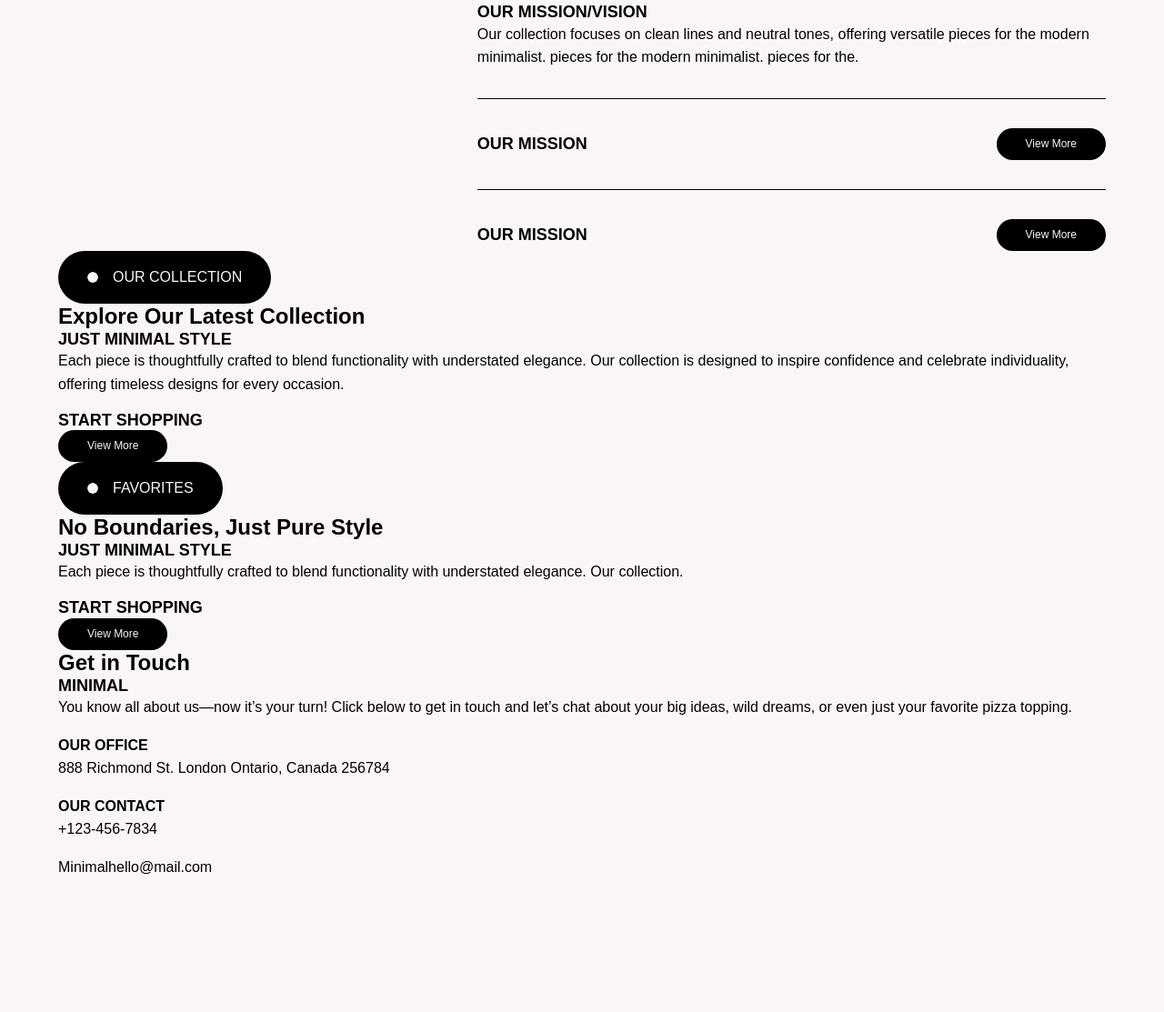
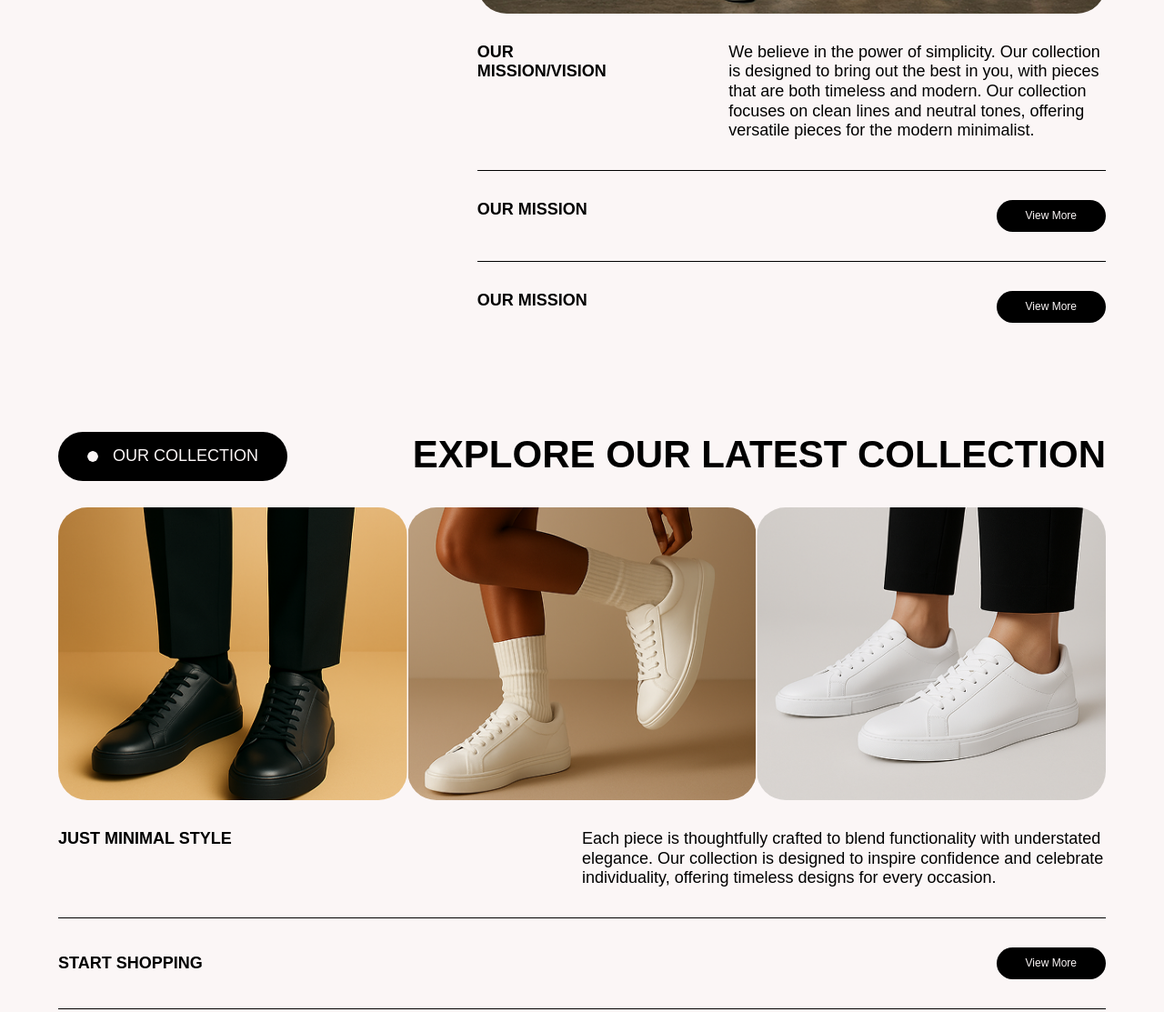
Before and after one commit to Okutepa/minimal-collection, a plain HTML site: page index.html in a window 1280 px wide. Shown: the part 1390-2503 px from the top of the page at 91% size. Before the commit the page ends 2373 px from the top, so only its background shows below. Drawn offline with Linux system fonts and the light colour scheme.

Commit message:
Styled the homepage, fixed correct typopraphy and margins

```diff
--- a/index.html
+++ b/index.html
@@ -62,22 +62,22 @@
             <div class="about-text">
                 <h2>Celebrate Simplicity, Embrace Timeless Style</h2>
                 <img src="images/about-img.png" alt="">
-                <p>
-                    We believe in the power of simplicity. Our collection is designed to bring out the best in you, with
-                    pieces that are both timeless and modern.
-                </p>
 
-                <div>
+
+                <div class="values" id="mission">
                     <h3>OUR MISSION/VISION</h3>
                     <p>
-                        Our collection focuses on clean lines and neutral tones, offering versatile pieces for the
-                        modern minimalist. pieces for the modern minimalist. pieces for the.
+                        We believe in the power of simplicity. Our collection is designed to bring out the best in you,
+                        with
+                        pieces that are both timeless and modern. Our collection focuses on clean lines and neutral
+                        tones, offering versatile pieces for the
+                        modern minimalist.
                     </p>
                 </div>
 
                 <div class="divisor"></div>
 
-                <div class="values mission">
+                <div class="values">
                     <h3>OUR MISSION</h3>
                     <div class="button">
                         <a href="#">View More</a>
@@ -95,33 +95,33 @@
             </div>
         </section>
 
-        <section>
-            <div class="collection-heading">
+        <section class="collection">
+            <div class="shop-heading">
                 <div class="tag">
                     <img src="images/dot.svg" alt="">
                     <p>OUR COLLECTION</p>
                 </div>
 
-                <div class="collection">
+                <div>
                     <h2>Explore Our Latest Collection</h2>
                 </div>
             </div>
 
 
-            <div class="collection-items">
-                <div class="collection-item">
-                    <img src="images/collection1.jpg" alt="">
+            <div class="items-con">
+                <div class="tem">
+                    <img src="images/collection-1.png" alt="">
                 </div>
-                <div class="collection-item">
-                    <img src="images/collection1.jpg" alt="">
+                <div class="item">
+                    <img src="images/collection-2.png" alt="">
                 </div>
-                <div class="collection-item">
-                    <img src="images/collection1.jpg" alt="">
+                <div class="item">
+                    <img src="images/collection-3.png" alt="">
                 </div>
             </div>
 
-            <div class="collection-text">
-                <div class="collection-cta">
+            <div>
+                <div class="support-text">
                     <h3>JUST MINIMAL STYLE</h3>
                     <p>
                         Each piece is thoughtfully crafted to blend functionality with understated elegance. Our
@@ -131,17 +131,22 @@
                         occasion.
                     </p>
                 </div>
-                <div class="collection-cta">
+
+                <div class="divisor"></div>
+
+                <div class="shop">
                     <h3>START SHOPPING</h3>
                     <div class="button">
                         <a href="#">View More</a>
                     </div>
                 </div>
+
+                <div class="divisor"></div>
             </div>
         </section>
 
-        <section class="favourites">
-            <div class="favourites-heading">
+        <section class="favorites">
+            <div class="shop-heading">
                 <div class="tag">
                     <img src="images/dot.svg" alt="">
                     <p>FAVORITES</p>
@@ -152,33 +157,38 @@
                 </div>
             </div>
 
-            <div class="favourites-items">
-                <div class="favourite-item">
-                    <img src="images/favourite1.jpg" alt="">
+            <div class="items-con">
+                <div class="item">
+                    <img src="images/favourite-1.png" alt="">
                 </div>
-                <div class="favourite-item">
-                    <img src="images/favourite2.jpg" alt="">
+                <div class="item">
+                    <img src="images/favourite-2.png" alt="">
                 </div>
-                <div class="favourite-item">
-                    <img src="images/favourite3.jpg" alt="">
+                <div class="item">
+                    <img src="images/favourite-3.png" alt="">
                 </div>
             </div>
 
-            <div class="favourites-text">
-                <div>
+            <div>
+                <div class="support-text">
                     <h3>JUST MINIMAL STYLE</h3>
                     <p>
                         Each piece is thoughtfully crafted to blend functionality with understated elegance. Our
-                        collection.
+                        collection. inspire confidence and celebrate individuality, offering timeless designs for
+                        every occasion
                     </p>
                 </div>
 
-                <div>
+                <div class="divisor"></div>
+
+                <div class="shop">
                     <h3>START SHOPPING</h3>
                     <div class="button">
                         <a href="#">View More</a>
                     </div>
                 </div>
+
+                <div class="divisor"></div>
             </div>
         </section>
     </main>
--- a/sass/base/_typography.scss
+++ b/sass/base/_typography.scss
@@ -8,18 +8,33 @@ h3 {
 }
 
 h1 {
-    font-size: $font-size-xxl;
+    font-size: 6.375rem;
+    font-style: normal;
+    font-weight: 600;
+    line-height: 100%;
+    /* 6.375rem */
+    text-transform: uppercase;
 }
 
 h2 {
-    font-size: $font-size-xl;
+    font-size: 2.625rem;
+    font-style: normal;
+    font-weight: 600;
+    line-height: 120%;
+    text-transform: uppercase;
+    margin-bottom: 32px;
 }
 
 h3 {
-    font-size: $font-size-lg;
+    font-size: 1.125rem;
+    font-style: normal;
+    font-weight: 800;
+    line-height: 120%;
+    /* 1.35rem */
+    text-transform: uppercase;
 }
 
 p {
-    font-size: $font-size-base;
-    margin-bottom: $spacing-md;
+    font-size: 1.125rem;
+    line-height: 120%;
 }
--- a/sass/components/_buttons.scss
+++ b/sass/components/_buttons.scss
@@ -22,6 +22,7 @@
 
 .tag {
     width: fit-content;
+    height: fit-content;
     display: flex;
     align-items: center;
     justify-content: center;
--- a/sass/components/_homepage.scss
+++ b/sass/components/_homepage.scss
@@ -1,19 +1,25 @@
 @use '../abstracts' as *;
 
-body {
+body {}
+
+main {
     display: flex;
     flex-direction: column;
     padding: 32px 64px;
-
-
-
 }
 
 .head-nav {
     display: flex;
     justify-content: space-between;
     align-items: center;
-    margin-bottom: 52px;
+    margin: 32px 64px 0 64px;
+
+    .logo {
+        h1 {
+            font-size: 1.87rem;
+            margin: 0;
+        }
+    }
 
     a {
         color: $secondary-color;
@@ -32,9 +38,7 @@ body {
 .hero {
     display: flex;
     flex-direction: column;
-
     width: 100%;
-
 
     .hero-text {
         display: flex;
@@ -84,13 +88,13 @@ body {
     display: flex;
     justify-content: space-between;
 
-    .tag {
-        // display: ;
-        height: fit-content;
-    }
-
     .about-text {
         flex-basis: 60%;
+
+
+        img {
+            margin-bottom: 32px;
+        }
 
         .values {
             display: flex;
@@ -104,3 +108,103 @@ body {
 
     }
 }
+
+.shop-heading {
+    display: flex;
+    justify-content: space-between;
+}
+
+.shop {
+    display: flex;
+    justify-content: space-between;
+    align-items: center;
+}
+
+.items-con {
+    display: flex;
+    justify-content: space-between;
+}
+
+.collection {
+    margin-top: 120px;
+
+    .collection-heading {
+        display: flex;
+        justify-content: space-between;
+    }
+}
+
+.favorites {
+    margin-top: 120px;
+}
+
+footer {
+    background-color: $secondary-color;
+    width: 100%;
+    color: $primary-color;
+    display: flex;
+    flex-direction: column;
+    padding: 92px 64px;
+    margin-top: 120px;
+    border-radius: 32px 32px 0 0;
+
+
+    .footer-heading {
+        display: flex;
+        justify-content: center;
+        align-items: center;
+        margin-bottom: 32px;
+
+        h2 {
+            font-size: 120px;
+            margin: 0;
+        }
+    }
+
+    .footer-text {
+        display: flex;
+        justify-content: space-between;
+        width: 100%;
+        gap: 2rem;
+
+        .logo-con {
+            flex: 2;
+
+            p {
+                width: 80%;
+            }
+        }
+
+        .text-con {
+            flex: 1;
+        }
+    }
+}
+
+.about {
+    .about-text {
+        .values {
+            align-items: flex-start;
+
+            h3 {
+                max-width: 180px;
+            }
+
+            p {
+                flex: 2;
+                max-width: 60%;
+            }
+        }
+    }
+}
+
+.support-text {
+    display: flex;
+    justify-content: space-between;
+    margin-top: 32px;
+
+    p {
+        flex: 2;
+        max-width: 50%;
+    }
+}
```
Also changed, not shown: css/main.css, 1 other file.
